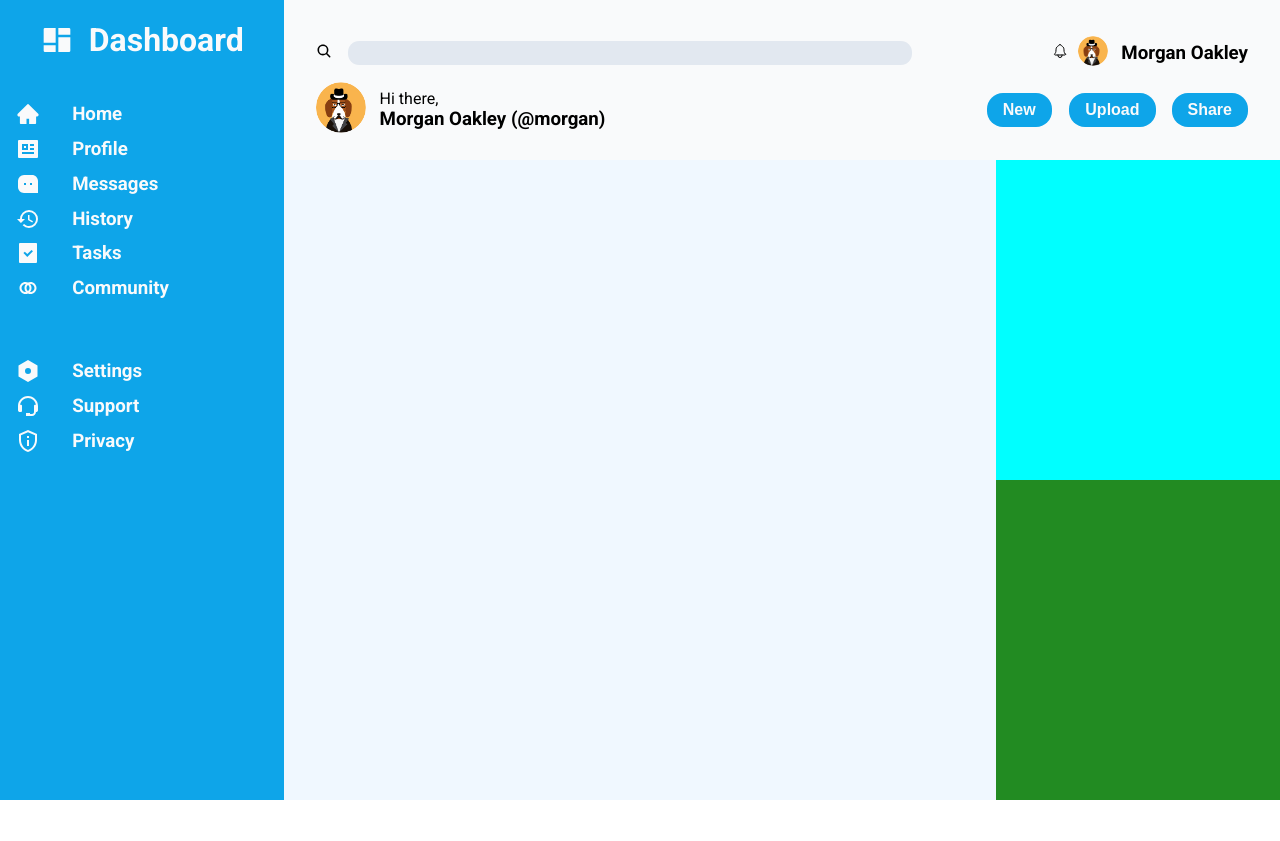
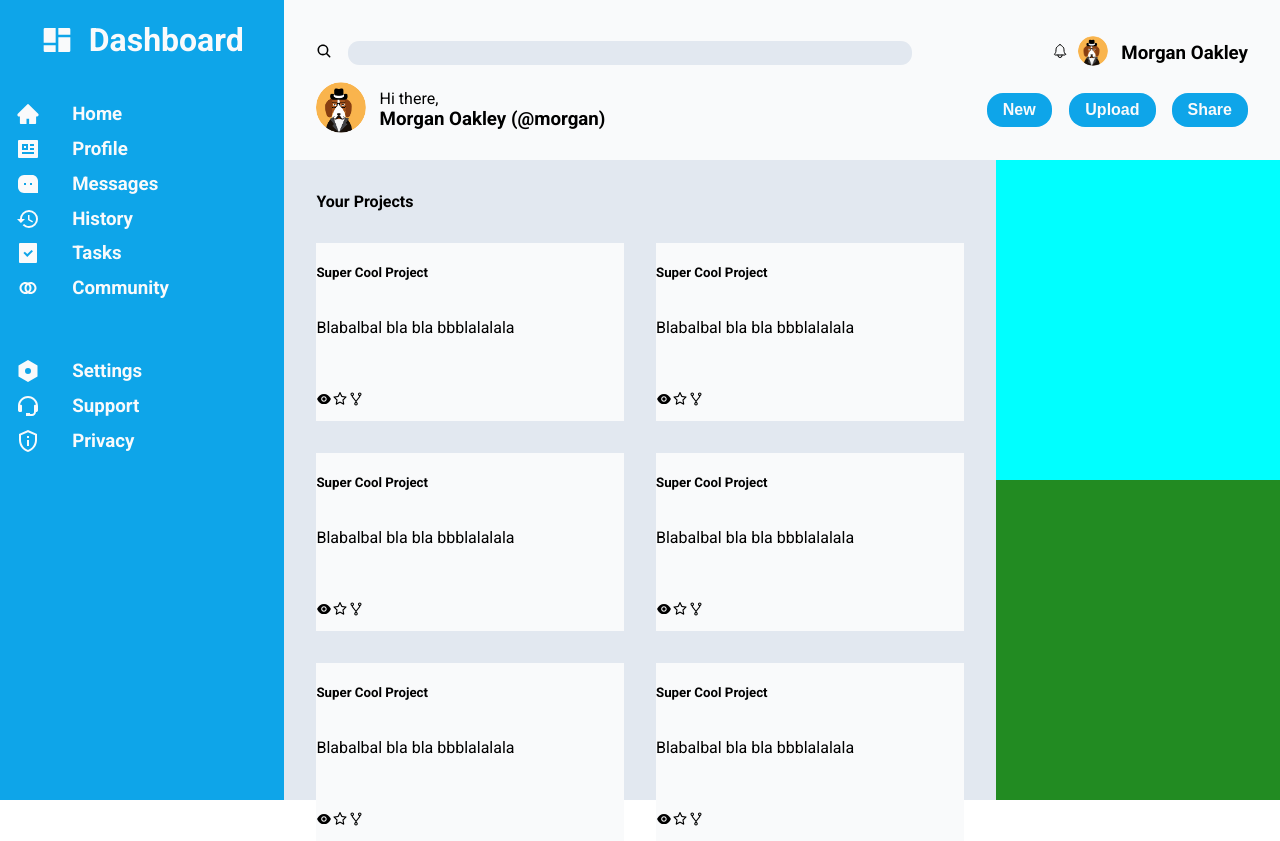
Before and after one commit to majkulmajkul/odin-dashboard, a React (Vite) app: page / in a window 1280 px wide. Before the commit the page ends 800 px from the top, so only its background shows below. Built offline with nearby package versions, Linux system fonts and the light colour scheme.

Commit message:
Projects

```diff
--- /dev/null
+++ b/src/Project.css
@@ -0,0 +1,5 @@
+.project-card{
+    display: grid;
+    grid-template-rows: 0.5fr 1.5fr 0.5fr;
+    background-color: #f9fafb;
+}
--- /dev/null
+++ b/src/Project.jsx
@@ -0,0 +1,21 @@
+import "./Project.css"
+import { AiFillEye, AiOutlineStar, AiOutlineFork } from "react-icons/ai"
+
+export default function Project(props) {
+
+    const { projectTitle, projectText } = props
+
+    return (
+
+        <div className="project-card">
+            <h5>{projectTitle}</h5>
+            <p>{projectText}</p>
+            <div>
+                <AiFillEye />
+                <AiOutlineStar />
+                <AiOutlineFork />
+            </div>
+        </div>
+
+    )
+}
--- a/src/Projects.css
+++ b/src/Projects.css
@@ -0,0 +1,6 @@
+.your-projects-title{
+    grid-row: 1/ 2;
+    grid-column: 1/-1;
+    margin: 0;
+    padding: 0;
+}
--- a/src/Projects.jsx
+++ b/src/Projects.jsx
@@ -1,6 +1,16 @@
+import Project from "./Project"
+import "./Projects.css"
+
 export default function Projects() {
     return (
         <div className="main-projects">
+            <h4 className="your-projects-title">Your Projects</h4>
+            <Project projectTitle="Super Cool Project" projectText="Blabalbal bla bla bbblalalala" />
+            <Project projectTitle="Super Cool Project" projectText="Blabalbal bla bla bbblalalala" />
+            <Project projectTitle="Super Cool Project" projectText="Blabalbal bla bla bbblalalala" />
+            <Project projectTitle="Super Cool Project" projectText="Blabalbal bla bla bbblalalala" />
+            <Project projectTitle="Super Cool Project" projectText="Blabalbal bla bla bbblalalala" />
+            <Project projectTitle="Super Cool Project" projectText="Blabalbal bla bla bbblalalala" />
 
         </div>
     )
--- a/src/index.css
+++ b/src/index.css
@@ -36,8 +36,13 @@ body{
 }
 
 .main-projects{
-  background-color: aliceblue;
+  background-color: #e2e8f0;
   grid-area: 2 / 2 / -1 / 3;
+  display: grid;
+  grid-template-rows: 0.5fr repeat(3, 1fr);
+  grid-template-columns: 1fr 1fr;
+  padding: 2rem;
+  gap: 2rem;
 }
 
 .main-announcements{
```
